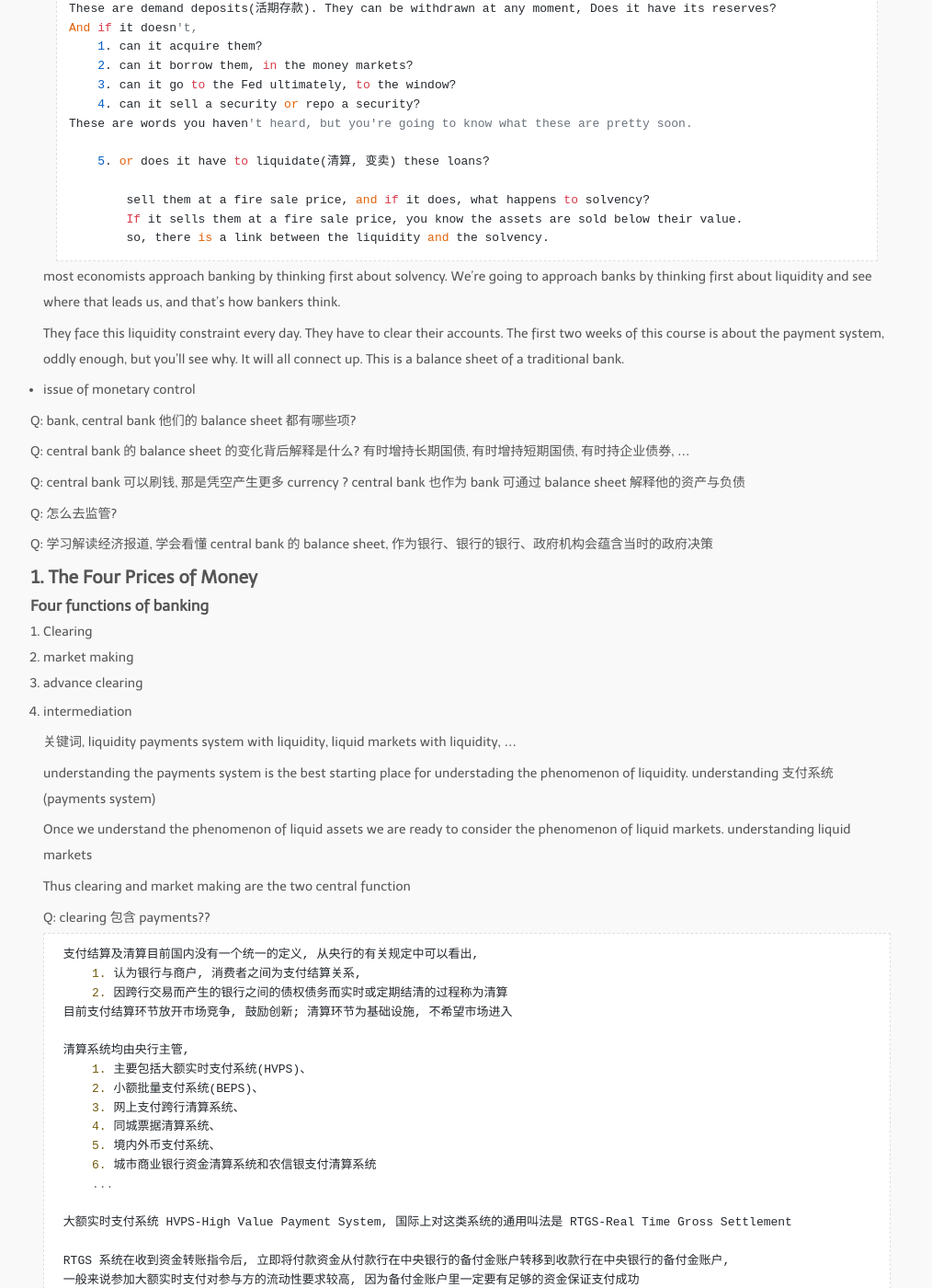
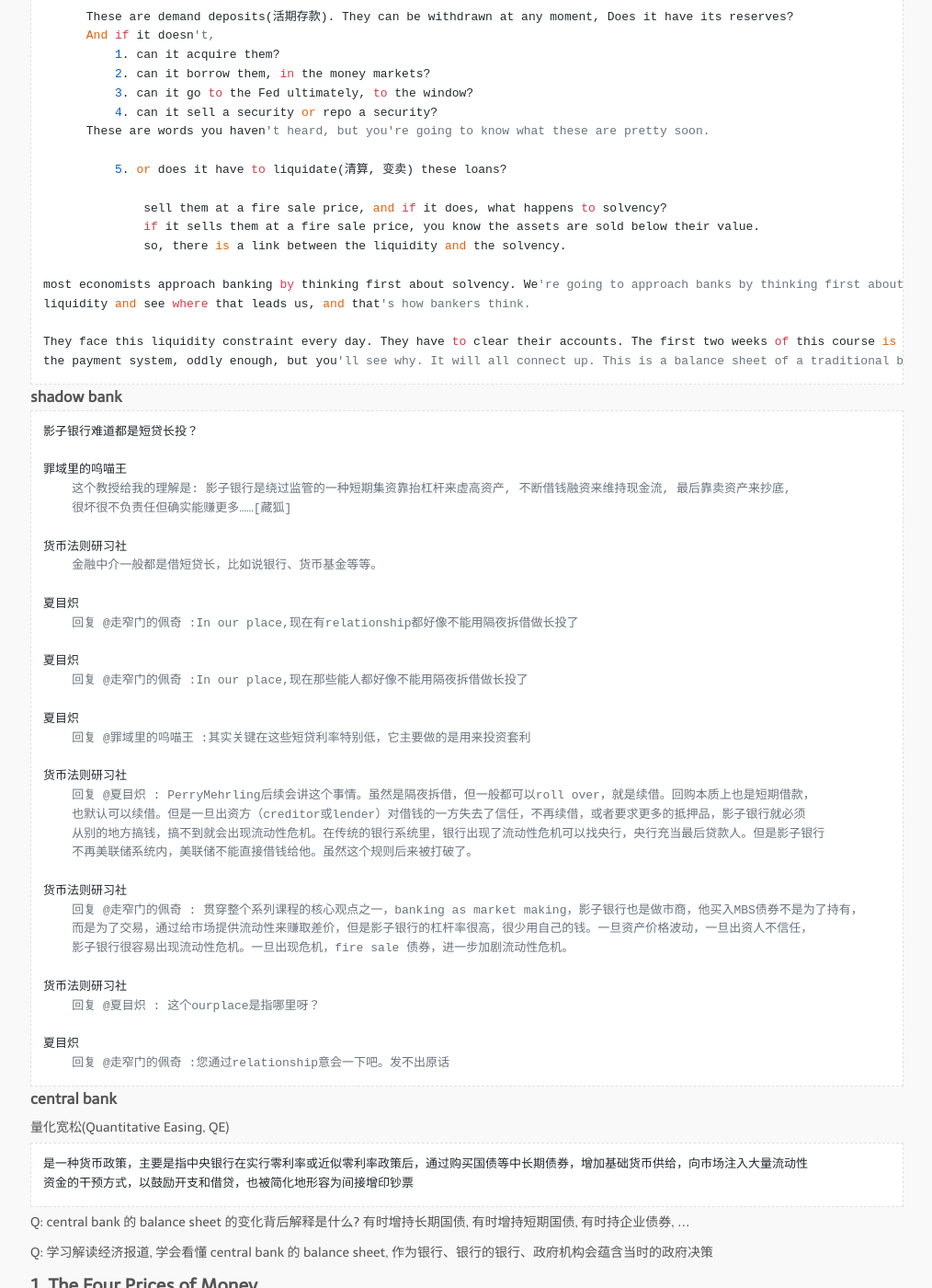
Before and after one commit to jung-research/cn-note, a Jekyll site: the page built from _posts/2023-09-13-money_and_banking__perry_mehrling_1.md, in a window 1280 px wide and 1400 px high, scrolled down 1566 px. Shown: the whole window at 92% size, without its empty margins (132-1146 px from the left). Built offline with Jekyll 4.4.1, drawn with Linux system fonts in a browser that asks for light colours; nearby versions of some CDN libraries; some web fonts are replaced; comment, search, counter and statistics services are not loaded; some of the changed text lies outside the part shown.

Commit message:
bank pm 1

```diff
--- a/_posts/2023-09-13-money_and_banking__perry_mehrling_1.md
+++ b/_posts/2023-09-13-money_and_banking__perry_mehrling_1.md
@@ -60,7 +60,7 @@ balance sheet
     securities  | other borrowing
     cash        | net worth
 
-* issue of solvency vs. liquidity
+issue of solvency vs. liquidity
 
     - net worth(净值) 与 solvency(偿付能力)
 
@@ -86,7 +86,7 @@ balance sheet
               5. or does it have to liquidate(清算, 变卖) these loans?
 
                   sell them at a fire sale price, and if it does, what happens to solvency?
-                  If it sells them at a fire sale price, you know the assets are sold below their value.
+                  if it sells them at a fire sale price, you know the assets are sold below their value.
                   so, there is a link between the liquidity and the solvency.
 
     most economists approach banking by thinking first about solvency. We're going to approach banks by thinking first about
@@ -95,16 +95,51 @@ balance sheet
     They face this liquidity constraint every day. They have to clear their accounts. The first two weeks of this course is about
     the payment system, oddly enough, but you'll see why. It will all connect up. This is a balance sheet of a traditional bank.
 
-* issue of monetary control
+### shadow bank
 
+    影子银行难道都是短贷长投？
 
-Q: bank, central bank 他们的 balance sheet 都有哪些项?
+    罪域里的呜喵王
+        这个教授给我的理解是: 影子银行是绕过监管的一种短期集资靠抬杠杆来虚高资产, 不断借钱融资来维持现金流, 最后靠卖资产来抄底,
+        很坏很不负责任但确实能赚更多……[藏狐]
+
+    货币法则研习社
+        金融中介一般都是借短贷长，比如说银行、货币基金等等。
+
+    夏目炽
+        回复 @走窄门的佩奇 :In our place,现在有relationship都好像不能用隔夜拆借做长投了
+
+    夏目炽
+        回复 @走窄门的佩奇 :In our place,现在那些能人都好像不能用隔夜拆借做长投了
+
+    夏目炽
+        回复 @罪域里的呜喵王 :其实关键在这些短贷利率特别低，它主要做的是用来投资套利
+
+    货币法则研习社
+        回复 @夏目炽 : PerryMehrling后续会讲这个事情。虽然是隔夜拆借，但一般都可以roll over，就是续借。回购本质上也是短期借款，
+        也默认可以续借。但是一旦出资方（creditor或lender）对借钱的一方失去了信任，不再续借，或者要求更多的抵押品，影子银行就必须
+        从别的地方搞钱，搞不到就会出现流动性危机。在传统的银行系统里，银行出现了流动性危机可以找央行，央行充当最后贷款人。但是影子银行
+        不再美联储系统内，美联储不能直接借钱给他。虽然这个规则后来被打破了。
+
+    货币法则研习社
+        回复 @走窄门的佩奇 : 贯穿整个系列课程的核心观点之一，banking as market making，影子银行也是做市商，他买入MBS债券不是为了持有，
+        而是为了交易，通过给市场提供流动性来赚取差价，但是影子银行的杠杆率很高，很少用自己的钱。一旦资产价格波动，一旦出资人不信任，
+        影子银行很容易出现流动性危机。一旦出现危机，fire sale 债券，进一步加剧流动性危机。
+
+    货币法则研习社
+        回复 @夏目炽 : 这个ourplace是指哪里呀？
+
+    夏目炽
+        回复 @走窄门的佩奇 :您通过relationship意会一下吧。发不出原话
+
+### central bank
+
+量化宽松(Quantitative Easing, QE)
+
+    是一种货币政策，主要是指中央银行在实行零利率或近似零利率政策后，通过购买国债等中长期债券，增加基础货币供给，向市场注入大量流动性
+    资金的干预方式，以鼓励开支和借贷，也被简化地形容为间接增印钞票
 
 Q: central bank 的 balance sheet 的变化背后解释是什么? 有时增持长期国债, 有时增持短期国债, 有时持企业债券, ...
-
-Q: central bank 可以刷钱, 那是凭空产生更多 currency ? central bank 也作为 bank 可通过 balance sheet 解释他的资产与负债
-
-Q: 怎么去监管?
 
 Q: 学习解读经济报道, 学会看懂 central bank 的 balance sheet, 作为银行、银行的银行、政府机构会蕴含当时的政府决策
 
@@ -174,43 +209,35 @@ Q: 学习解读经济报道, 学会看懂 central bank 的 balance sheet, 作为
 
 1.  Par             - diferent types of money(currency, deposists);
 
-    this is the price of one money in terms of another money right now (这是目前一种货币相对于另一种货币的价格)
+    this is the price of one money in terms of another money right now, today (这是"当前"一种货币相对于另一种货币的价格)
 
         即时汇率, 即期汇率
 
-    如果在银行账户中有 $100(deposit accounts), 可以去银行柜台取出 $100(cash reserves); that's par (平价? 票面价值?)
+    不同"形态"的 money, 对于个人来说一般情况下 demand deposits, cash 几乎同等. that's par
 
-                    Bank
-        Assets            Liabilities
-        ----------------+------------------
-        Loans           | Deposit Accounts
-        Securities      | Other borrowing
-        Cash Reserves   | Net Worth
+        不加入第三方(刷卡消费等情况), 仅仅, 我与银行两个主体, 去银行柜台取 100 活期存款(demand deposits, 通过存折也好,
+        卡也好, 身份证也好), 拿到 100 现金(cash)
 
-        不同"形态"的 money, deposit or currency(cash reserves)
+        demand deposits : cash = 1:1, 这个叫 par, 非一张 100 cash 换两张 50 cash.
 
-        -$100 存款负债; -$100 储备金,
+        这种 1:1 的 interest 一直保持的么?
 
-        而 cash reserves 是来自于 central bank, central bank 与 bank 之间 interest rate 未必一直保持 1:1
+        100 的 cash, 存入银行 demand deposits 实际上持有的只是对银行的 100 债权 (银行并不会保管在保险箱中, 让你随时可支取),
+        极端情况下, 譬如银行破产, 那么可能无法全额取现, 因为资不抵债, 持当前银行的 100 债权, 清算后可能只值 55 cash
 
-        当没有 par clearing 建立的时候(央行??), 跨城、跨银行支付会产生额外费用, 并不是 real time 划账, 发生时差
+        所以银行有 deposits 负债同时, 需要保证一定比例 cash reserves(储备金) 来制度来防范
 
-    par: 在当下以一份货币(存款)为单位, 计算另一份货币(存款)的价格;
+            我们国家是给准备金利息的, 但是其他国家如美国是不给的, 储备金是为了提高银行信用度和调节经济的.
+            我国的准备金由于一般不会同业拆借, 为了弥补银行的损失, 央行是给利息的.
+            美国的存款准备金收上去后, 是放在其联邦基金里面可以进行同业拆借的, 可以从存款准备金里面获益.
 
-        假设在某家银行有 100 块活期存款, 一般情况下这 100 块存款可以随时换到 100 块现金. 但这 100 块存款实际上只是对银行的 100 块债权,
-        极端情况下, 譬如银行破产, 那么可能无法全额取现或者跨行转账(其他银行不愿意同时接受 100 块对该银行的债权和 100 块对你的债务,
-        因为已经资不抵债), 破产清算(以及在那之前) 这 100 块存款可能只值 55 块现金, 这个 55 块现金就是 par
+    当没有 par clearing 建立的时候(央行??), 跨城、跨银行支付会产生额外费用, 并不是 real time 划账, 发生时差??
 
 2.  Interest        - future money(fed funds, Eurodollars, repo)
 
-        我们国家是给准备金利息的, 但是其他国家如美国是不给的, 储备金是为了提高银行信用度和调节经济的.
-        我国的准备金由于一般不会同业拆借, 为了弥补银行的损失, 央行是给利息的.
-        至于美国为什么不给, 是由于美国的存款准备金收上去后, 是放在其联邦基金里面可以进行同业拆借的, 可以从存款准备金里面获益.
+    但凡涉及 future, 离不开 credit + interest rate.. 承担风险收益浮动收益
 
-        cash reserves 的同行拆借的利率不低于 deposit rate, 还是不亏.
-
-
-    但凡涉及 future, 离不开 credit + interest rate.. 承担风险收益浮动收益
+    换个说法就是, interest 在 financial 中就是当前 face value 在 future 的价值. 如果是 deposits 形式, 对银行机构 credit
 
 3.  Exchange rate   - foreign money
 
```
Also changed, not shown: other parts of _posts/2023-09-13-money_and_banking__perry_mehrling_1.md (+0 -10 lines).
